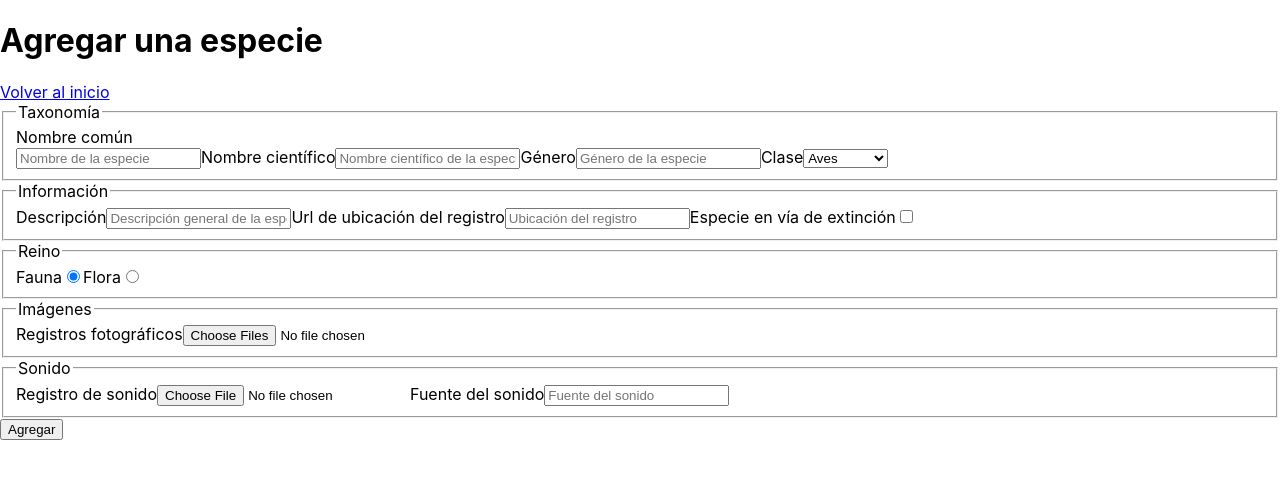
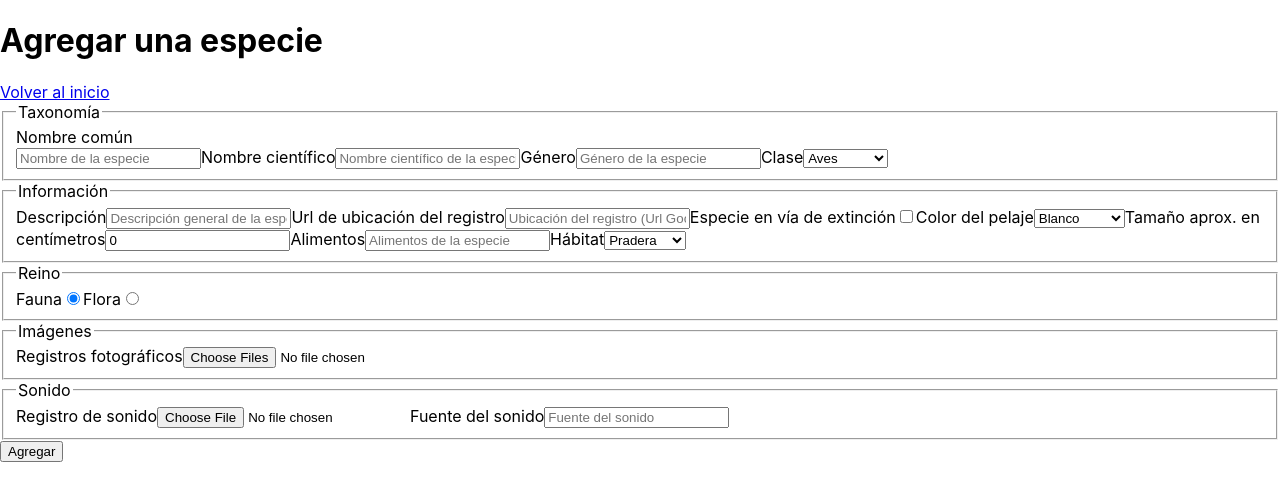
Before and after one commit to JoseGomez14/FDC-Admin-Project, a React (Create React App) app: page /create in a window 1280 px wide. Shown: the top 500 px of the page. Built offline with nearby package versions, Linux system fonts and the light colour scheme; no server answers; sample sign-in values are in the browser's storage.

Commit message:
Complete form fields

```diff
--- a/src/components/SpecieForm.jsx
+++ b/src/components/SpecieForm.jsx
@@ -18,11 +18,24 @@ import Form from '../elements/Form';
  * @returns Un elemento que es un formulario con los campos para crear y modificar una espcie
  */
 const SpecieForm = ({ specie, id, setSpecie, createSpecies, images, setImages, sound, setSound }) => {
+
     const [formState, setFormState] = useState(true);
     const [commonName, setCommonName] = useState("");
     const [scientificName, setScientificName] = useState("");
+    const [genus, setGenus] = useState("");
+    const [className, setClassName] = useState("aves");
+    const [description, setDescription] = useState("");
+    const [mapUrl, setMapUrl] = useState("");
+    const [extincion, setExtincion] = useState(false);
+    const [color, setColor] = useState("blanco");
+    const [size, setSize] = useState(0);
+    const [food, setFood] = useState("");
+    const [habitat, setHabitat] = useState("pradera");
+    const [kingdom, setKingdom] = useState("Fauna");
+    const [srcSound, setSrcSound] = useState("");
     const [soundUrl, setSoundUrl] = useState("");
     const [imageUrls, setImageUrls] = useState([]);
+    const [inaturalistUrl, setInaturalistUrl] = useState("");
 
     /**
      * Se hace uso de hook useEffect para cargar la información al formulario en caso
@@ -32,9 +45,21 @@ const SpecieForm = ({ specie, id, setSpecie, createSpecies, images, setImages, s
     useEffect(() => {
         if (specie) {
             setCommonName(specie.commonName);
-            setScientificName(specie.scientificName)
-            setSoundUrl(specie.sound)
+            setScientificName(specie.scientificName);
+            setGenus(specie.genus);
+            setClassName(specie.className);
+            setDescription(specie.description);
+            setMapUrl(specie.mapUrl);
+            setExtincion(specie.state);
+            setColor(specie.skinColor);
+            setSize(specie.size);
+            setFood(specie.food);
+            setHabitat(specie.habitat);
+            setKingdom(specie.kingdom);
+            setSoundUrl(specie.sound);
             setImageUrls(specie.images);
+            setSrcSound(specie.srcSound);
+            setInaturalistUrl(specie.inaturalistUrl);
         }
 
         return ()=>{
@@ -58,12 +83,9 @@ const SpecieForm = ({ specie, id, setSpecie, createSpecies, images, setImages, s
         if (specie) {
             setFormState(false);
             await updateSpecie(id,
-                new Specie(
-                    commonName,
-                    scientificName,
-                    imageUrls,
-                    soundUrl
-                )
+                new Specie(commonName, scientificName, kingdom, className, genus,
+                    description, habitat, extincion, mapUrl, color, size,
+                    food, imageUrls, soundUrl, srcSound, inaturalistUrl)
             );
             setFormState(true);
         } else {
@@ -71,16 +93,37 @@ const SpecieForm = ({ specie, id, setSpecie, createSpecies, images, setImages, s
                 if (images.length >= 1 && images.length <= 4) {
                     if (verifyImageSize(images)) {
                         setFormState(false);
-                        setSpecie(new Specie(commonName, scientificName, images, sound));
+                        setSpecie(new Specie(commonName, scientificName, kingdom, className, genus,
+                            description, habitat, extincion, mapUrl, color, size,
+                            food, images, sound, srcSound, inaturalistUrl));
                         await createSpecies();
-                        setCommonName('');
-                        setScientificName('');
+                        clearForm();
                     }
                 }else{
                     alert("El número máximo de imagenes es 4 y el mínimo es 1");
                 }
             }
         }
+    }
+
+    /**
+     * Permite restablecer el formulario a su estado inicial
+     */
+    const clearForm = ()=>{
+        setCommonName('');
+        setScientificName('');
+        setGenus('')
+        setClassName('aves');
+        setDescription('');
+        setMapUrl('');
+        setExtincion(false);
+        setColor('blanco');
+        setSize(0);
+        setFood('');
+        setHabitat('pradera');
+        setKingdom('Fauna');
+        setSrcSound('');
+        setInaturalistUrl('');
     }
 
     /**
@@ -107,8 +150,32 @@ const SpecieForm = ({ specie, id, setSpecie, createSpecies, images, setImages, s
             setCommonName={setCommonName}
             scientificName={scientificName}
             setScientificName={setScientificName}
+            genus={genus}
+            setGenus={setGenus}
+            className={className}
+            setClassName={setClassName}
+            description={description}
+            setDescription={setDescription}
+            mapUrl={mapUrl}
+            setMapUrl={setMapUrl}
+            extincion={extincion}
+            setExtincion={setExtincion}
+            color={color}
+            setColor={setColor}
+            size={size}
+            setSize={setSize}
+            food={food}
+            setFood={setFood}
+            habitat={habitat}
+            setHabitat={setHabitat}
+            kingdom={kingdom}
+            setKingdom={setKingdom}
+            srcSound={srcSound}
+            setSrcSound={setSrcSound}
             setImages={setImages}
             setSound={setSound}
+            inaturalistUrl={inaturalistUrl}
+            setInaturalistUrl={setInaturalistUrl}
         ></Form>
     );
 }
--- a/src/elements/Form.jsx
+++ b/src/elements/Form.jsx
@@ -7,6 +7,13 @@
  * @returns
  */
 const Form = (props) => {
+    const handleTypeSubmit = (evt) =>{
+        if(evt.target.id === 'inpt-type-fauna' && evt.target.checked){
+            props.setKingdom("Fauna");
+        }else{
+            props.setKingdom("Flora");
+        }
+    }
     return (
         <form onSubmit={props.handleSubmit}>
             <fieldset>
@@ -39,15 +46,17 @@ const Form = (props) => {
                     id="inpt-genus-species"
                     placeholder="Género de la especie"
                     pattern="[a-zA-ZÀ-ÿ\s]{2,}"
-                    title="El nombre debe tener mínimo 2 letras y no debe contener números o caracteres especiales"
+                    title="El género debe tener mínimo 2 letras y no debe contener números o caracteres especiales"
                     disabled={!props.formState}
-                    value={''}
-                    onChange={''} />
+                    value={props.genus}
+                    onChange={(evt) => props.setGenus(evt.target.value)} />
 
                 <label htmlFor="inpt-class-species">Clase</label>
                 <select
                     id="inpt-class-species" required
-                    disabled={!props.formState}>
+                    disabled={!props.formState}
+                    value={props.className}
+                    onChange={(evt) => props.setClassName(evt.target.value)}>
                     <option value='aves'>Aves</option>
                     <option value='mamiferos'>Mamíferos</option>
                     <option value='reptiles'>Reptiles</option>
@@ -66,34 +75,100 @@ const Form = (props) => {
                     id="inpt-description-species"
                     placeholder="Descripción general de la especie"
                     pattern="[a-zA-ZÀ-ÿ\s]{2,}"
-                    title="El nombre debe tener mínimo 2 letras y no debe contener números o caracteres especiales"
+                    title="La descripción debe tener mínimo 2 letras y no debe contener números o caracteres especiales"
                     disabled={!props.formState}
-                    value={''}
-                    onChange={''} />
+                    value={props.description}
+                    onChange={(evt) => props.setDescription(evt.target.value)} />
 
                 <label htmlFor="inpt-url-map-species">Url de ubicación del registro</label>
                 <input
                     type="url"
                     id="inpt-url-map-species"
-                    placeholder="Ubicación del registro"
+                    placeholder="Ubicación del registro (Url Google Maps)"
                     disabled={!props.formState}
-                    value={''}
-                    onChange={''} />
+                    value={props.mapUrl}
+                    onChange={(evt) => props.setMapUrl(evt.target.value)} />
 
                 <label htmlFor="inpt-extinction-species">Especie en vía de extinción</label>
                 <input
                     type="checkbox"
                     id="inpt-extinction-species"
-                    disabled={!props.formState}/>
+                    disabled={!props.formState}
+                    checked={props.extincion}
+                    onChange={(evt) => props.setExtincion(evt.target.checked)}/>
+
+                <label htmlFor="inpt-color-species">Color del pelaje</label>
+                <select
+                    id="inpt-color-species" required
+                    disabled={!props.formState}
+                    value={props.color}
+                    onChange={(evt) => props.setColor(evt.target.value)}>
+                    <option value='negro'>Negro</option>
+                    <option value='blanco'>Blanco</option>
+                    <option value='azul'>Azul</option>
+                    <option value='verde'>Verde</option>
+                    <option value='rojo'>Rojo</option>
+                    <option value='amarillo'>Amarillo</option>
+                    <option value='rosa'>Rosa</option>
+                    <option value='anaranjado'>Anaranjado</option>
+                    <option value='morado'>Morado</option>
+                    <option value='cafe'>Café</option>
+                    <option value='gris'>Gris</option>
+                </select>
+
+                <label htmlFor="inpt-size-species">Tamaño aprox. en centímetros</label>
+                <input
+                    type="number"
+                    min={0}
+                    id="inpt-size-species"
+                    placeholder="Tamaño aprox. en centímetros"
+                    disabled={!props.formState}
+                    value={props.size}
+                    onChange={(evt) => props.setSize(evt.target.value)} />
+
+                <label htmlFor="inpt-food-species">Alimentos</label>
+                <input
+                    type="text"
+                    id="inpt-food-species"
+                    placeholder="Alimentos de la especie"
+                    disabled={!props.formState}
+                    value={props.food}
+                    onChange={(evt) => props.setFood(evt.target.value)} />
+
+                <label htmlFor="inpt-habitat-species">Hábitat</label>
+                <select
+                    id="inpt-habitat-species"
+                    disabled={!props.formState}
+                    value={props.habitat}
+                    onChange={(evt) => props.setHabitat(evt.target.value)}>
+                    <option value='pradera'>Pradera</option>
+                    <option value='bosque'>Bosque</option>
+                    <option value='desierto'>Desierto</option>
+                    <option value='montana'>Montaña</option>
+                    <option value='marisma'>Marisma</option>
+                    <option value='sabana'>Sabana</option>
+                    <option value='altiplano'>Altiplano</option>
+                    <option value='quebrada'>Quebrada</option>
+                    <option value='lago'>Lago</option>
+                    <option value='pantano'>Pantano</option>
+                    <option value='rio'>Río</option>
+                    <option value='playa'>Playa</option>
+                </select>
             </fieldset>
 
             <fieldset>
                 <legend>Reino</legend>
                 <label htmlFor="inpt-type-fauna">Fauna</label>
-                <input type="radio" name="inpt-type" id="inpt-type-fauna" checked='true' />
+                <input type="radio" name="inpt-type"
+                    id="inpt-type-fauna" defaultChecked
+                    disabled={!props.formState}
+                    onChange={handleTypeSubmit}/>
 
                 <label htmlFor="inpt-type-flora">Flora</label>
-                <input type="radio" name="inpt-type" id="inpt-type-flora" />
+                <input type="radio" name="inpt-type"
+                    id="inpt-type-flora"
+                    disabled={!props.formState}
+                    onChange={handleTypeSubmit}/>
             </fieldset>
 
             <fieldset>
@@ -126,8 +201,9 @@ const Form = (props) => {
                     id="inpt-src-sound-species"
                     placeholder="Fuente del sonido"
                     disabled={!props.formState}
-                    value={''}
-                    onChange={''} />
+                    value={props.srcSound}
+                    onChange={(evt) => props.setSrcSound(evt.target.value)}
+                    />
             </fieldset>
 
             <button
```
Also changed, not shown: src/model/Specie.js (+18 -17 lines).
